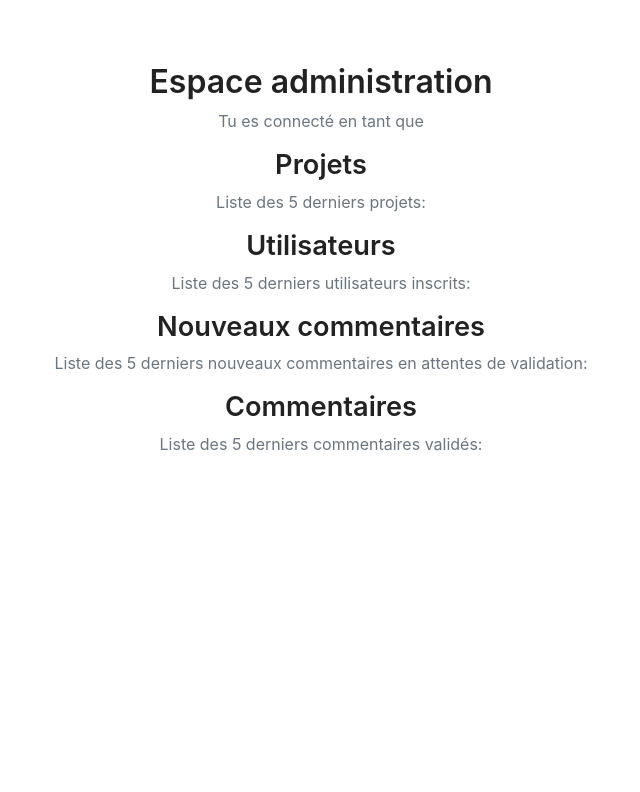
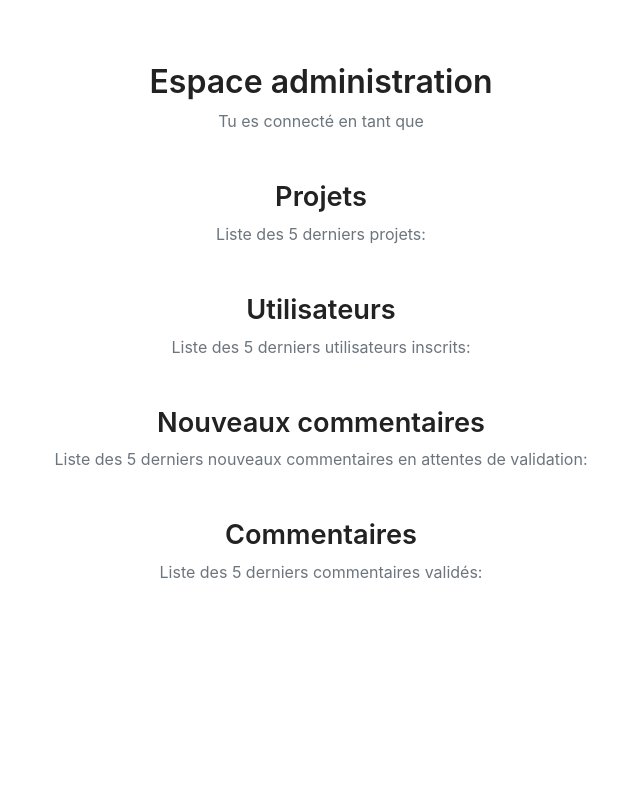
Before and after one commit to nicolasrll/blog, a PHP site: template template/back/home.html.twig in a window 1280 px wide. Shown: the part 677-1469 px from the top of the page, without its empty margins (319-959 px from the left). Run offline with PHP 8.4, Linux system fonts and the light colour scheme; the template is opened without the code that fills it, so the values that code supplies are empty; some libraries are stand-ins or nearby versions.

Commit message:
feat #2 : modifications following the last remarks on PR and templates clean up
issue #2

```diff
--- a/core/AbstractEntity.php
+++ b/core/AbstractEntity.php
@@ -26,6 +26,8 @@ abstract class AbstractEntity
     public function setId(int $id): self
     {
         $this->id = $id;
+
+        return $this;
     }
 
     public function convertToArray(): array
--- a/core/AdminControllerAbstract.php
+++ b/core/AdminControllerAbstract.php
@@ -17,6 +17,7 @@ abstract class AdminControllerAbstract extends DefaultControllerAbstract
 
     public function isLogged(): bool
     {
-        return $_SESSION['login'] ?? false;
+        return isset($_SESSION['isLogged'])
+            && true === $_SESSION['isLogged'];
     }
 }
--- a/core/DefaultControllerAbstract.php
+++ b/core/DefaultControllerAbstract.php
@@ -17,7 +17,8 @@ abstract class DefaultControllerAbstract
         $loader = new FilesystemLoader('template/');
         $twig = new Environment($loader);
         $twig->addExtension(new \Twig\Extension\DebugExtension());
-        $twig->addGlobal('session', $_SESSION); // share php session variable
+        // share php session variable
+        $twig->addGlobal('session', $_SESSION);
 
         echo $twig->render($view, $params);
     }
--- a/public/css/styles.css
+++ b/public/css/styles.css
@@ -16,11 +16,6 @@ body {
     min-height: 100%;
     color: #222;
     background-color: #fff;
-}
-
-#header-admin-login {
-    background-color: #212529;
-    color: #b8a584;
 }
 
 .btn-primary:hover, #mainNav .navbar-toggler:hover {
@@ -89,7 +84,13 @@ section {
 #mainNav {
     padding-top: 1rem;
     padding-bottom: 1rem;
-    background-color: #222;
+}
+
+body > header, #mainNav {
+    background-color: #222
+}
+body > header > h1 {
+    color: #b8a584;
 }
 
 #mainNav .navbar-toggler, .btn-primary {
--- a/src/Controller/AuthentificationController.php
+++ b/src/Controller/AuthentificationController.php
@@ -37,6 +37,7 @@ class AuthentificationController extends DefaultControllerAbstract
                 );
             }
 
+            $_SESSION['isLogged'] = true;
             $_SESSION['login'] = $user->getLogin();
             header('Location: /admin/home/');
             exit;
--- a/src/Entity/User.php
+++ b/src/Entity/User.php
@@ -7,12 +7,12 @@ use Exception;
 
 class User extends AbstractEntity
 {
+    protected const ADMIN = 'admin';
+    protected const USER = 'user';
     protected string $login = '';
     protected string $password = '';
     protected string $role = self::USER;
     protected bool $isActive = false;
-    protected const ADMIN = 'admin';
-    protected const USER = 'user';
 
     public function getLogin(): string
     {
@@ -51,7 +51,7 @@ class User extends AbstractEntity
         $existingRole = [self::ADMIN, self::USER];
 
         if (!in_array($role, $existingRole)) {
-            throw new Exception('La valeur passé n\'est pas valide');
+            throw new Exception('Le rôle ' . $role . ' saisie n\'existe pas ou n\'est pas valide');
         }
 
         $this->role = $role;
--- a/template/back/_footer.html.twig
+++ b/template/back/_footer.html.twig
@@ -1,3 +1,4 @@
+<footer class="py-2">
     <div class="container">
         <div class="row">
             <div class="col-12 col-sm-6 text-center mx-auto my-auto">
@@ -7,3 +8,4 @@
             <div class="col-12 col-sm-6 text-center my-auto">© - {{ "now"|date("Y") }} - Nicolas Rellier</div>
         </div>
     </div>
+</footer>
--- a/template/back/home.html.twig
+++ b/template/back/home.html.twig
@@ -1,26 +1,28 @@
 {% extends "back/template.html.twig" %}
-{% block title %}Accueil de l'espace d'administration - Blog de Nicolas Rellier{% endblock %}
+{% block title %} Accueil - {{ commonTitle }}{% endblock %}
 {% block content %}
-    <section class="page-section text-center">
+    <main>
+        <section class="text-center">
             <header>
-            <h1 class="section-heading">Espace administration</h1>
-            <p class="section-subheading text-muted">Tu es connecté en tant que {{ session.login }}</p>
+                <h1>Espace administration</h1>
+                <p class="text-muted">Tu es connecté en tant que {{ session.login }}</p>
             </header>
-        <article class="">
-            <h2 class="section-heading ">Projets</h2>
+            <article>
+                <h2 class="mt-5">Projets</h2>
                 <p class="text-muted">Liste des 5 derniers projets:</p>
             </article>
-        <article class="">
-            <h2 class="section-heading  col- ">Utilisateurs</h2>
+            <article>
+                <h2 class="mt-5">Utilisateurs</h2>
                 <p class="text-muted">Liste des 5 derniers utilisateurs inscrits:</p>
             </article>
-        <article class="">
-            <h2 class="section-heading ">Nouveaux commentaires</h2>
+            <article>
+                <h2 class="mt-5">Nouveaux commentaires</h2>
                 <p class="text-muted">Liste des 5 derniers nouveaux commentaires en attentes de validation: </p>
             </article>
-        <article class="">
-        <h2 class="section-heading ">Commentaires</h2>
+            <article>
+            <h2 class=" mt-5">Commentaires</h2>
             <p class="text-muted">Liste des 5 derniers commentaires validés:</p>
             </article>
         </section>
+    </main>
 {% endblock %}
--- a/template/back/users.html.twig
+++ b/template/back/users.html.twig
@@ -1,7 +1,8 @@
 {% extends "back/template.html.twig" %}
-{% block title%}Liste des utilisateurs - Site personnel de Nicolas Rellier{% endblock %}
+{% block title%}Liste des utilisateurs - {{ commonTitle }}{% endblock %}
 {% block content %}
-    <section class="page-section text-center">
+    <main>
+        <section class="text-center">
             <header>
                 <h1>Liste des utilisateurs</h1>
             </header>
@@ -14,4 +15,5 @@
                 </p>
             {% endfor %}
         </section
+    </main>
 {% endblock content %}
--- a/template/home.html.twig
+++ b/template/home.html.twig
@@ -1,3 +1,5 @@
 {% block content %}
+<main>
     <h1>Accueil de mon site</h1>
+<main>
 {% endblock %}
--- a/template/layout.html.twig
+++ b/template/layout.html.twig
@@ -9,16 +9,13 @@
         <link href="/public/bootstrap/css/bootstrap.min.css" rel="stylesheet">
         <link href="/public/css/styles.css" rel="stylesheet" />
         <script src="https://use.fontawesome.com/releases/v5.12.1/js/all.js" crossorigin="anonymous"></script>
-        <title>{% block title %}{% endblock %}</title>
+        {% set commonTitle = 'Nicolas Rellier, développeur web' %}
+        <title>{% block title %}Site web personnel de Nicolas Rellier{% endblock %}</title>
     </head>
     <body>
-        {% include 'back/_header.html' %}
-        <main>
-            {% block content %}{% endblock %}
-        </main>
-        <footer class="py-2">
-            {% block footer%}{% endblock %}
-        </footer>
+        {%block header %}{% endblock %}
+        {% block content %}{% endblock %}
+        {% block footer%}{% endblock %}
         <script src="https://cdnjs.cloudflare.com/ajax/libs/jquery/3.4.1/jquery.min.js"></script>
         <script src="https://stackpath.bootstrapcdn.com/bootstrap/4.4.1/js/bootstrap.bundle.min.js"></script>
         <!-- Core theme JS-->
```
Also changed, not shown: config/conf.php (+5 -4 lines), template/authentification-admin.html.twig (+13 -24 lines). Lines whose indentation alone changed are shown as unchanged.
